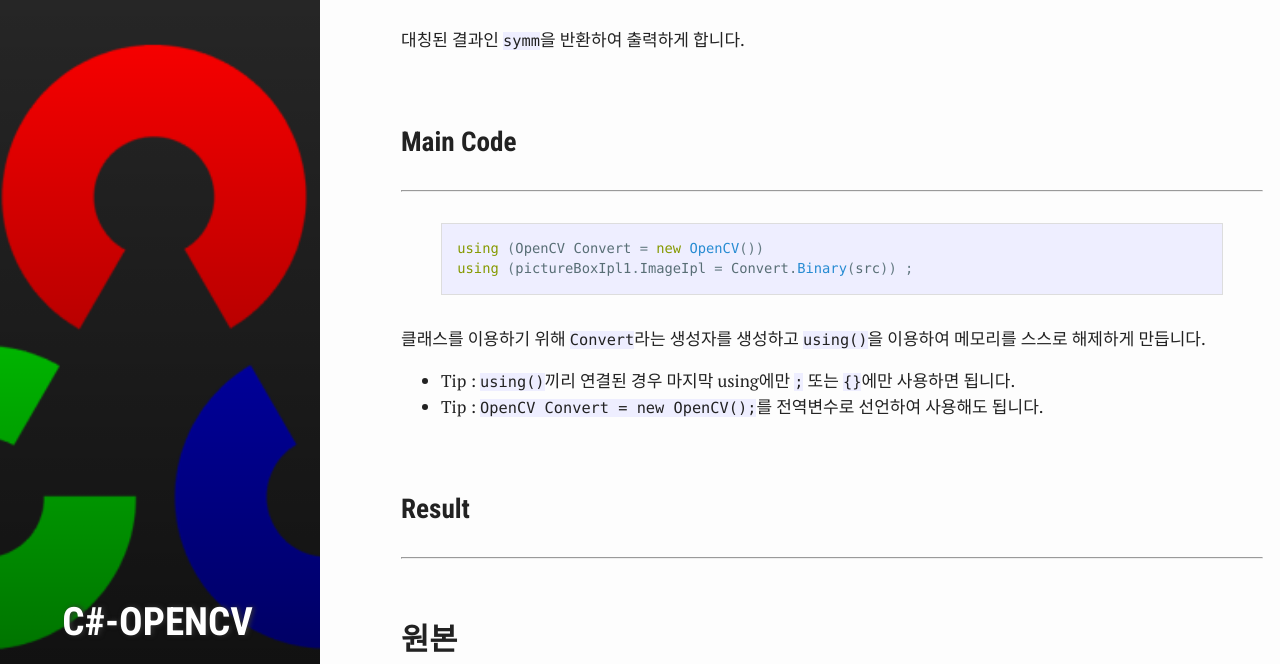
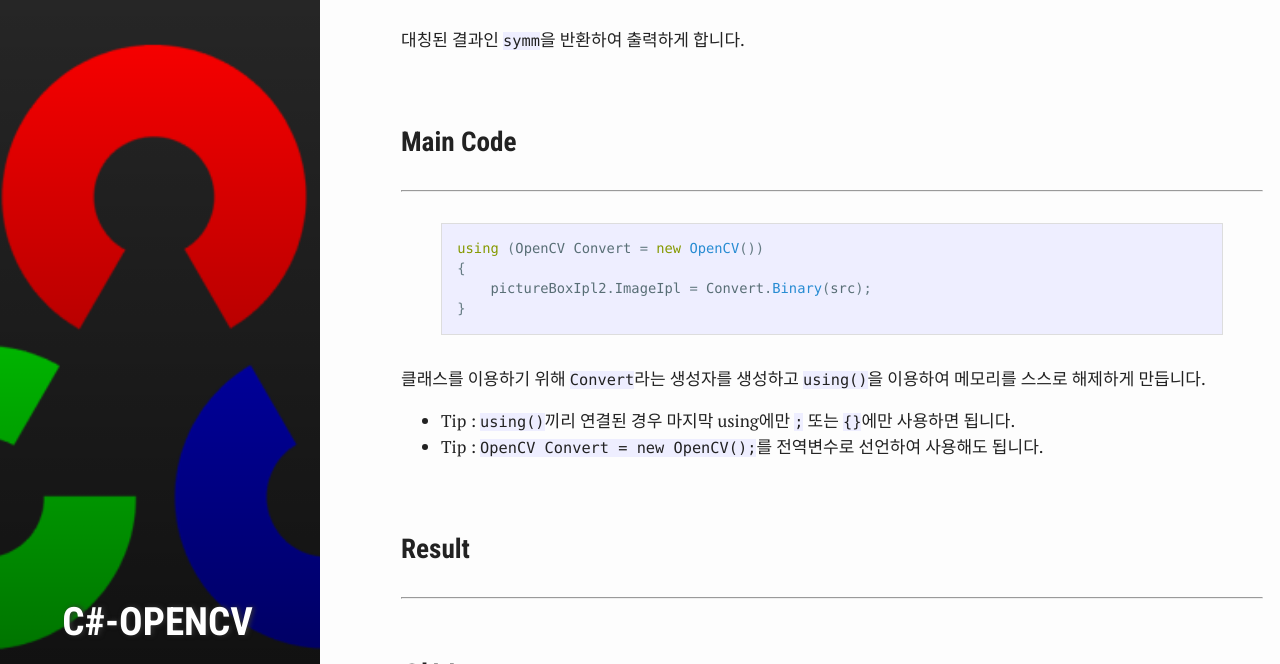
Before and after one commit to test076923/076923.github.io, a Jekyll site: the page built from _posts/2017-10-12-C#-opencv-5.md, in a window 1280 px wide and 900 px high, scrolled down 2397 px, cut to the strip 0-664 px from the top of the window. Built offline with Jekyll 4.4.1, drawn with Linux system fonts in a browser that asks for light colours; comment, search, counter and statistics services are not loaded.

Commit message:
Update 2017-10-12-C#-opencv-5.md

```diff
--- a/_posts/2017-10-12-C#-opencv-5.md
+++ b/_posts/2017-10-12-C#-opencv-5.md
@@ -112,7 +112,9 @@ return symm;
 {% highlight C# %}
 
 using (OpenCV Convert = new OpenCV())
-using (pictureBoxIpl1.ImageIpl = Convert.Binary(src)) ;
+{
+    pictureBoxIpl2.ImageIpl = Convert.Binary(src);
+}
 
 {% endhighlight %}
 클래스를 이용하기 위해 `Convert`라는 생성자를 생성하고 `using()`을 이용하여 메모리를 스스로 해제하게 만듭니다.
```
